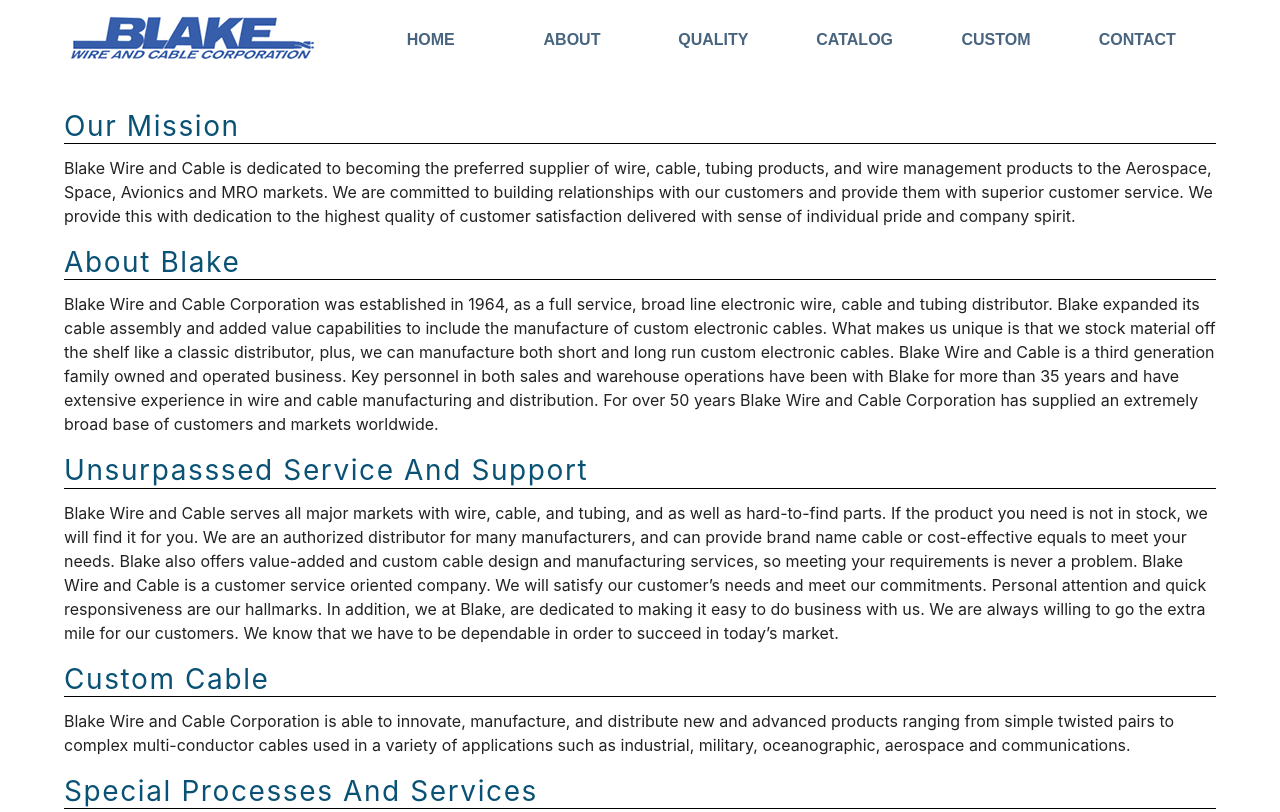
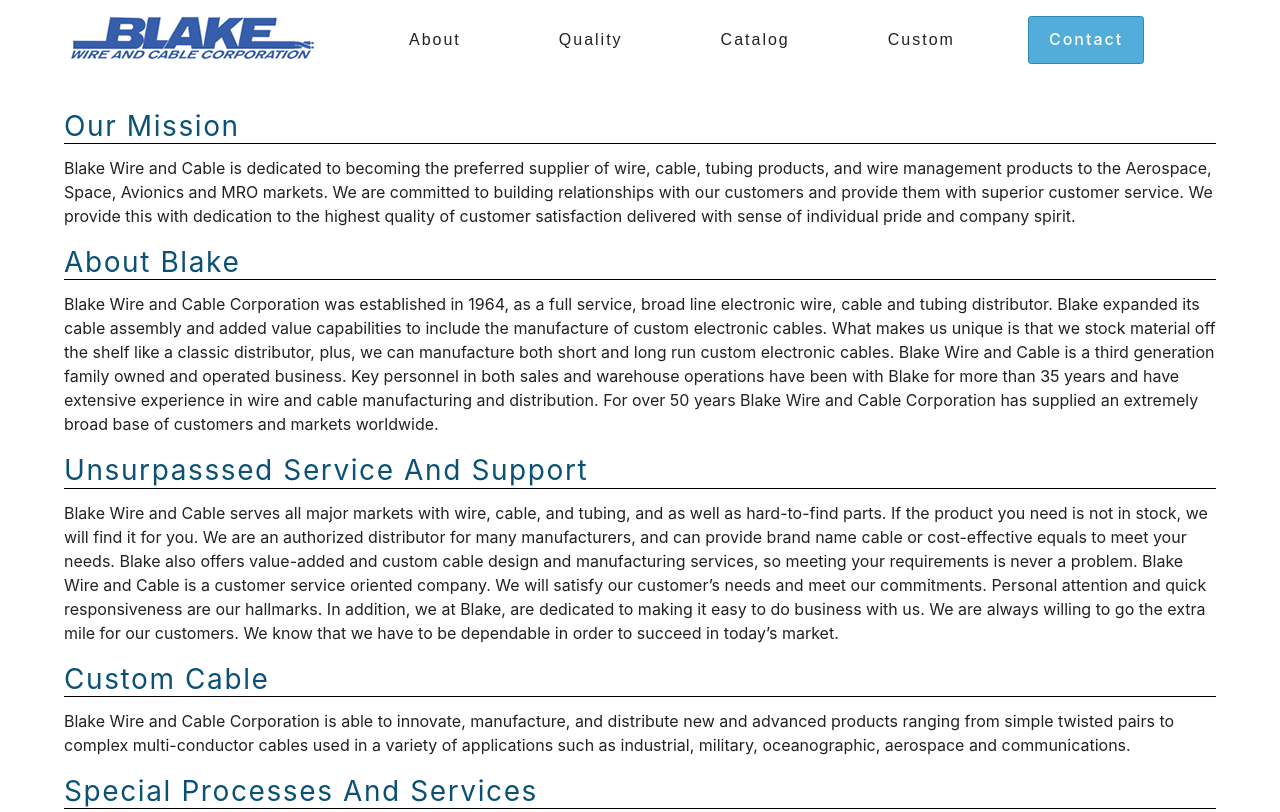
Before and after one commit to robertstipp/blakewire2, a Gatsby site: page /about in a window 1280 px wide. Shown: the top 812 px of the page. Built offline with nearby package versions, Linux system fonts and the light colour scheme; Gatsby itself is replaced by a stand-in of ours.

Commit message:
Added Contact Button

```diff
--- /dev/null
+++ b/src/components/NavLink.js
@@ -0,0 +1,94 @@
+import React, { useContext } from "react"
+
+import styled from "styled-components"
+import { Link } from "gatsby"
+import { GatsbyContext } from "../context/context"
+const NavLink = ({ page }) => {
+  const { links } = useContext(GatsbyContext)
+  return (
+    <Wrapper>
+      <button>{page}</button>
+      <div className="links">
+        {links.map((link, index) => {
+          const { url, label, icon } = link
+          if (link.page === page) {
+            return (
+              <Link to={url} key={index}>
+                {icon}
+                {label}
+              </Link>
+            )
+          }
+        })}
+        <div className="caret"></div>
+      </div>
+    </Wrapper>
+  )
+}
+
+const Wrapper = styled.li`
+  padding: 1rem 0;
+  position: relative;
+  button {
+    color: var(--clr-black);
+    background: transparent;
+    border: transparent;
+    font-size: 1rem;
+    letter-spacing: 2px;
+    font-weight: 500;
+    padding: 10px 20px;
+    width: 100%;
+    text-transform: capitalize;
+    position: relative;
+  }
+  .links {
+    position: absolute;
+    top: 4rem;
+    left: 50%;
+    transform: translateX(-50%);
+    visibility: hidden;
+    padding: 2rem;
+    background: var(--clr-white);
+    border-radius: var(--radius);
+    display: grid;
+    grid-template-columns: 1fr;
+    gap: 1rem 2rem;
+    grid-gap: 1rem 4rem;
+    a {
+      display: grid;
+      grid-template-columns: 10rem 1fr;
+      gap: 0.5rem;
+      grid-gap: 0.5rem;
+      align-items: center;
+      color: #0a2540;
+      text-transform: capitalize;
+      font-weight: 700;
+      .icon {
+        color: #88add2;
+      }
+      &:hover {
+        color: #88add2;
+        .icon {
+          color: #0a2540;
+        }
+      }
+    }
+  }
+  &:hover .links {
+    visibility: visible;
+  }
+  .caret {
+    display: block;
+    width: 0;
+    height: 0;
+    border-left: 5px solid transparent;
+    border-right: 5px solid transparent;
+    border-bottom: 5px solid var(--clr-white);
+    position: absolute;
+    top: -5px;
+    left: 50%;
+    transform: translateX(-50%);
+  }
+`
+
+export default NavLink
--- a/src/components/Navbar.js
+++ b/src/components/Navbar.js
@@ -3,11 +3,19 @@
 import logo from "../images/logo.png"
 import { Link } from "gatsby"
 import { GoThreeBars } from "react-icons/go"
-
+import NavLink from "./NavLink"
 import { GatsbyContext } from "../context/context"
 
 const Navbar = () => {
   const { isSidebarOpen, showSidebar, links } = useContext(GatsbyContext)
+  const tempLinks = [
+    ...new Set(
+      links.map(link => {
+        return link.page
+      })
+    ),
+  ]
+
   return (
     <Wrapper>
       <div className="nav-center">
@@ -22,14 +30,12 @@
           )}
         </div>
         <ul className="nav-links">
-          {links.map(link => {
-            const { label, url } = link
-            return (
-              <Link to={url}>
-                <li>{label}</li>
-              </Link>
-            )
+          {tempLinks.map((page, index) => {
+            return <NavLink key={index} page={page} />
           })}
+          <Link to="/contact" className="contact-button">
+            Contact
+          </Link>
         </ul>
       </div>
     </Wrapper>
@@ -43,6 +49,22 @@
   height: 5rem;
   display: flex;
   align-items: center;
+  .contact-button {
+    color: var(--clr-white);
+    background: var(--clr-primary-7);
+    border: 1px solid var(--clr-primary-5);
+    font-size: 1rem;
+    letter-spacing: 2px;
+    font-weight: 500;
+    padding: 10px 20px;
+    width: 100%;
+    text-transform: capitalize;
+    position: relative;
+    border-radius: 0.2rem;
+    &:hover {
+      background-color: var(--clr-primary-5);
+    }
+  }
   .nav-center {
     width: 90vw;
     margin: 0 auto;
--- a/src/components/Sidebar.js
+++ b/src/components/Sidebar.js
@@ -3,9 +3,17 @@
 import { MdClose } from "react-icons/md"
 import { Link } from "gatsby"
 import { GatsbyContext } from "../context/context"
-
+import sidebarlinks from "../contstants/sidebarlinks"
 const Sidebar = () => {
   const { links, hideSidebar } = useContext(GatsbyContext)
+
+  // const tempLinks = [
+  //   ...new Set(
+  //     links.map(link => {
+  //       return link.page
+  //     })
+  //   ),
+  // ]
 
   return (
     <Wrapper>
@@ -13,16 +21,18 @@
         <button onClick={hideSidebar}>
           <MdClose className="icon" />
         </button>
-        <div className="links">
-          {links.map((link, index) => {
-            const { url, label } = link
+        {/* <div className="links">
+          {tempLinks.map((page, index) => {
+            const { url, label, icon } = page
+            console.log(page)
             return (
-              <Link to={url} key={index} onClick={hideSidebar}>
-                {label}
+              <Link to={url} key={index}>
+                {page}
               </Link>
             )
           })}
-        </div>
+        </div> */}
+        <div className="link">{sidebarlinks.map(link => {})}</div>
       </div>
     </Wrapper>
   )
--- a/src/contstants/links.js
+++ b/src/contstants/links.js
@@ -1,19 +1,38 @@
 import React from "react"
 export default [
-  {
-    page: "home",
-    label: "home",
-    url: `/`,
-  },
   {
     page: "about",
     label: "about",
     url: `/about`,
   },
-
+  {
+    page: "about",
+    label: "contact",
+    url: `/contact`,
+  },
+  {
+    page: "about",
+    label: "our history",
+    url: `/about`,
+  },
   {
     page: "quality",
     label: "quality",
+    url: `/quality`,
+  },
+  {
+    page: "quality",
+    label: "certifications",
+    url: `/quality`,
+  },
+  {
+    page: "quality",
+    label: "ISO",
+    url: `/quality`,
+  },
+  {
+    page: "quality",
+    label: "ASTM",
     url: `/quality`,
   },
   {
@@ -22,13 +41,28 @@
     url: `/catalog`,
   },
   {
-    page: "custom-cable",
+    page: "catalog",
+    label: "MIL Spec Wire",
+    url: `/catalog`,
+  },
+  {
+    page: "catalog",
+    label: "MIL Spec Cable",
+    url: `/catalog`,
+  },
+  {
+    page: "catalog",
+    label: "Un-Insulated Buss Wire",
+    url: `/catalog`,
+  },
+  {
+    page: "catalog",
+    label: "Wire Management Products",
+    url: `/catalog`,
+  },
+  {
+    page: "custom",
     label: "custom",
     url: `/custom`,
   },
-  {
-    page: "contact",
-    label: "contact",
-    url: `/contact`,
-  },
 ]
--- /dev/null
+++ b/src/contstants/sidebarlinks.js
@@ -0,0 +1,22 @@
+export default [
+  {
+    page: "about",
+    label: "about",
+    url: `/about`,
+  },
+  {
+    page: "contact",
+    label: "contact",
+    url: `/contact`,
+  },
+  {
+    page: "catalog",
+    label: "Product Catalog",
+    url: `/catalog`,
+  },
+  {
+    page: "custom",
+    label: "Custom Cable",
+    url: `/custom`,
+  },
+]
```
Also changed, not shown: src/components/Hero.js (+5 -3 lines), src/images/hero-2.png (added).
